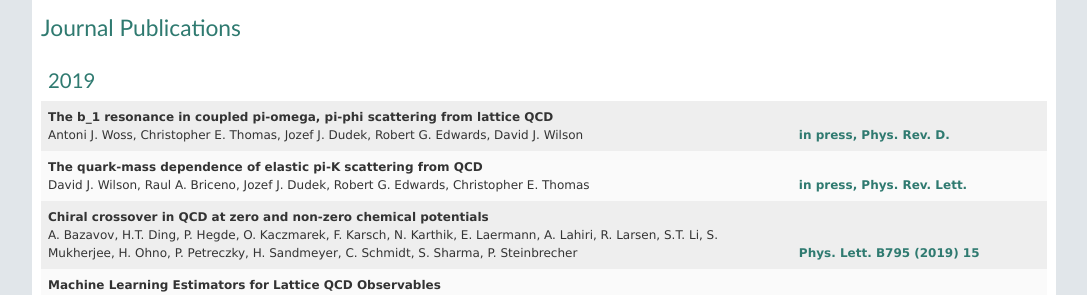
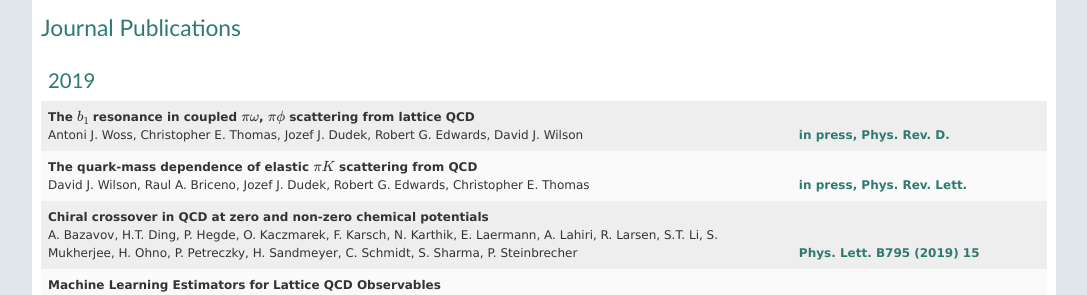
Before and after one commit to LQCDSciDAC4/LQCDSciDAC4.github.io, a Jekyll site: the page built from publications.html, in a window 1280 px wide. Shown: the part 211-506 px from the top of the page, without its empty margins (82-1169 px from the left). Built offline with Jekyll 4.4.1, drawn with Linux system fonts in a browser that asks for light colours; formulas are drawn with MathJax 3.

```diff
--- a/publications.html
+++ b/publications.html
@@ -19,7 +19,7 @@ layout: default
   <!-- ******* row  ******* -->
     <tr class="publications">
       <td class="publications">
-  <b>The b_1 resonance in coupled pi-omega, pi-phi scattering from lattice QCD</b><br/>
+  <b>The $b_1$ resonance in coupled $\pi\omega$, $\pi\phi$ scattering from lattice QCD</b><br/>
    Antoni J. Woss, Christopher E. Thomas, Jozef J. Dudek, Robert
     G. Edwards, David J. Wilson
       </td>
@@ -32,7 +32,7 @@ layout: default
   <!-- ******* row  ******* -->
     <tr class="publications">
       <td class="publications">
-  <b>The quark-mass dependence of elastic pi-K scattering from QCD</b><br/>
+  <b>The quark-mass dependence of elastic $\pi K$ scattering from QCD</b><br/>
    David J. Wilson, Raul A. Briceno, Jozef J. Dudek, Robert
     G. Edwards, Christopher E. Thomas
       </td>
```
